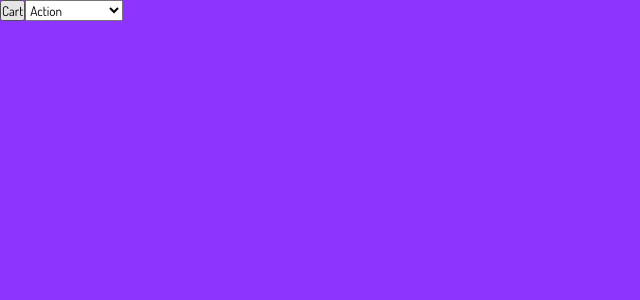
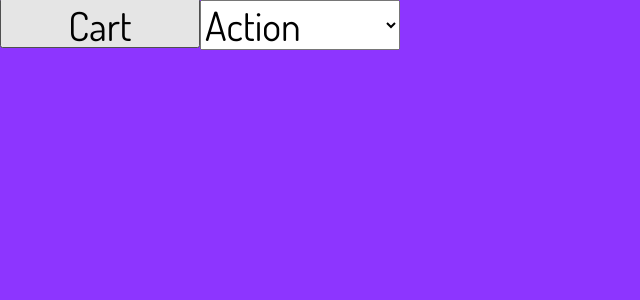
Before and after one commit to samanthalul/A5, a Vue app: page /purchase in a window 1280 px wide. Shown: the top 300 px of the page, without its empty margins (0-640 px from the left). Built offline with nearby package versions, Linux system fonts and the light colour scheme.

Commit message:
stoicism

```diff
--- a/src/components/SiteModal (1).vue
+++ b/src/components/SiteModal (1).vue
@@ -25,6 +25,18 @@ console.log(info)
           {{ info.data.popularity }} <br> Box Office: {{ info.data.revenue }} USD </p>
         <iframe
           :src="`https://www.youtube.com/embed/${info.data.videos.results.filter((video) => video.type === 'Trailer').at(0).key}`"></iframe>
+          <button
+          @click="
+            store.addToCart(props.id, {
+              id: data.id,
+              poster: data.poster_path,
+              title: data.title,
+              date: data.release_date,
+            })
+          "
+        >
+          Purchase
+        </button>
       </div>
     </div>
   </Teleport>
--- a/src/views/PurchaseView.vue
+++ b/src/views/PurchaseView.vue
@@ -23,14 +23,30 @@ const getGenres = async () => {
 
 <template>
   <RouterLink to="/cart" custom v-slot="{ navigate }">
-    <button @click="navigate" role="link">Cart</button>
+    <button @click="navigate"  class="Banana2" role="link">Cart</button>
   </RouterLink>
-  <select v-model="genre" @change="getGenres()">
+  <select v-model="genre" class="Banana" @change="getGenres()">
     <option value="28">Action</option>
-    <option value="12">Family</option>
-    <option value="16">Science Fiction</option>
-    <option value="35">Adventure</option>
-    <option value="80">Fantasy</option>
+    <option value="10751">Family</option>
+    <option value="878">Science Fiction</option>
+    <option value="12">Adventure</option>
+    <option value="16">Animation</option>
+    <option value="35">Comedy</option>
+    <option value="80">Crime</option>
+    <option value="99">Documentary</option>
+    <option value="18">Drama</option>
+    <option value="14">Fantasy</option>
+    <option value="36">History</option>
+    <option value="80">Horror</option>
+    <option value="27">Fantasy</option>
+    <option value="10402">Music</option>
+    <option value="9648">Mystery</option>
+    <option value="10749">Romance</option>
+    <option value="10770">T.V Movie</option>
+    <option value="53">Thriller</option>
+    <option value="10752">War</option>
+    <option value="37">Western</option>
+
   </select>
   <div class="purchase-container">
     <img
@@ -53,4 +69,45 @@ img {
   width: 200px;
   aspect-ratio: 2 / 3;
 }
+.Banana{
+  Width: 200px;
+  height: 50px;
+  font-size:40px;
+}
+.Banana2{
+  width:200px;
+  height:50px;
+  margin-top:-20px;
+  padding:0px;
+  font-size: 40px;
+}
+
+
+h1 {
+  color: white;
+  font-family: 'Zen Dots', cursive;
+  padding: 20px;
+  font-size: 25px;
+  text-align: center;
+  font-size: 40px;
+}
+img {
+  width: 270px;
+  border-style: solid;
+  border-color: rgb(33, 8, 156);
+  border-width: 15px;
+  margin-right: 10px;
+  margin-top: 15px;
+}
+footer {
+  font-size: 15px;
+  font-family: 'Play', sans-serif;
+  text-align: center;
+  padding: 3px;
+  background-color: rgb(33, 8, 156);
+  color: navy;
+  position: relative;
+  bottom: -10px;
+}
+
 </style>
```
